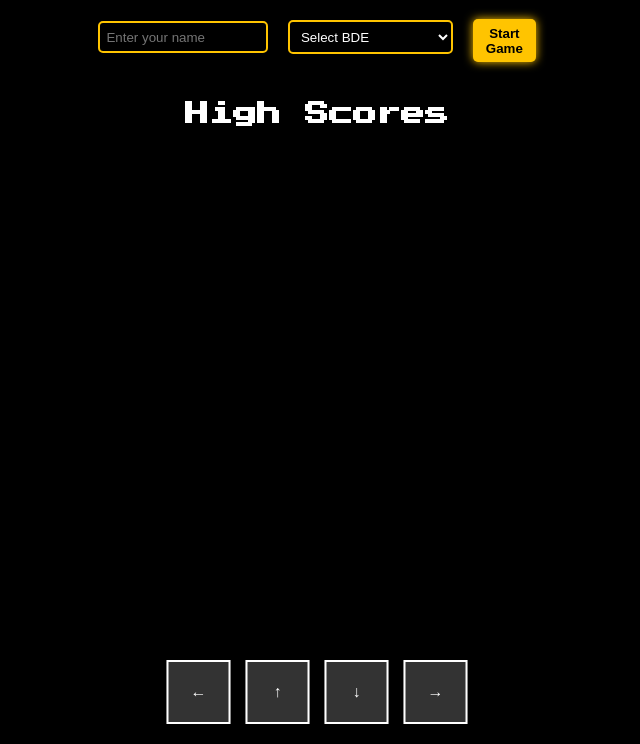
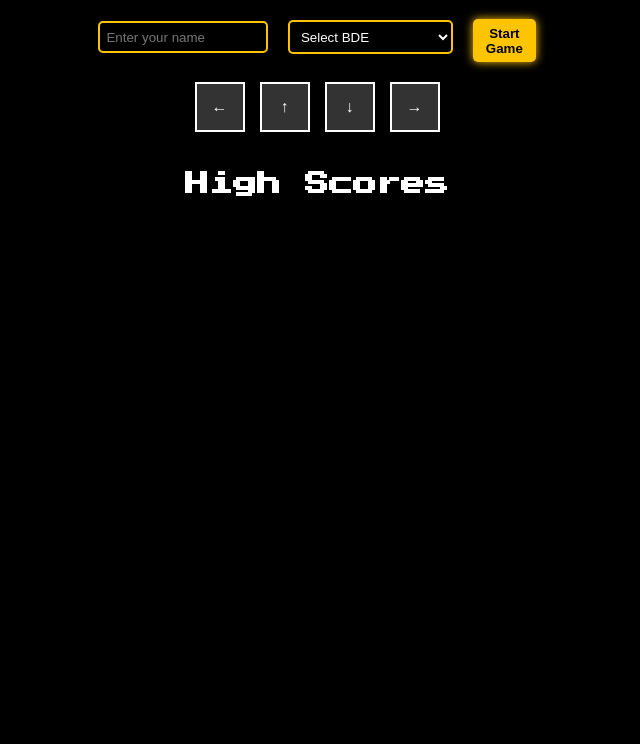
Before and after one commit to inesvrzv/pacman-mobile, a plain HTML site: page index.html in a window 1280 px wide. Shown: the part 56-800 px from the top of the page, without its empty margins (323-963 px from the left). Drawn offline with nearby package versions, Linux system fonts and the light colour scheme.

Commit message:
Update style.css

```diff
--- a/style.css
+++ b/style.css
@@ -26,7 +26,8 @@ body {
 }
 
 #pacman {
-  width: 60%; /* Make the game fill the container */
+  width: 70%; /* Make the game fill the container */
+  min-width: 150px;
   height: auto; /* Maintain aspect ratio */
   position: relative; /* Positioned relative to the game container */
   top: 0;
@@ -126,13 +127,11 @@ h2 {
 }
 
 #control {
-  position: fixed;
-  bottom: 20px;
-  left: 50%;
-  transform: translateX(-50%);
   display: flex;
-  gap: 15px;
-  z-index: 1000;
+  gap: 15px; /* Space between buttons */
+  justify-content: center; /* Center the buttons horizontally */
+  margin-top: 20px; /* Space between the game and the control buttons */
+  z-index: 1000; /* Keep the layer on top */
 }
 
 /* Common button styling */
@@ -140,31 +139,21 @@ h2 {
   background: #333; /* Dark grey, similar to the game border */
   border: 2px solid #fff; /* White border to stand out */
   color: white; /* White text */
-  font-size: 1rem; /* Larger text for that retro feel */
-  padding: 30px; /* Increase spacing inside the button */
+  padding: 15px; /* Adjust padding for better fit */
   cursor: pointer; /* Cursor to indicate clickability */
   display: flex;
   align-items: center; /* Center the text vertically */
   justify-content: center; /* Center the text horizontally */
-  aspect-ratio: 1; /* Keep the buttons square */
-  width: 50px; /* Increase the button width */
-  height: 50px; /* Ensure that the height matches the width to maintain the square shape */
+  width: 50px; /* Button width */
+  height: 50px; /* Button height */
   font-size: 1rem;
+  margin: 0; /* Remove any default margin */
 }
 
 /* Specific button styling to add icons or images */
-#control button#left {
-  background-repeat: no-repeat;
-  background-position: center;
-}
-#control button#right {
-  background-repeat: no-repeat;
-  background-position: center;
-}
-#control button#up {
-  background-repeat: no-repeat;
-  background-position: center;
-}
+#control button#left,
+#control button#right,
+#control button#up,
 #control button#down {
   background-repeat: no-repeat;
   background-position: center;
@@ -174,6 +163,7 @@ h2 {
 #control button:focus {
   outline: none;
 }
+
 #control button:active {
   transform: scale(0.9); /* Button press effect */
   background-color: #ffd700; /* Color when the button is pressed */
```
